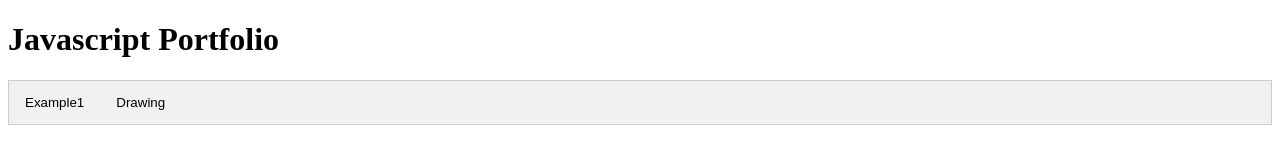
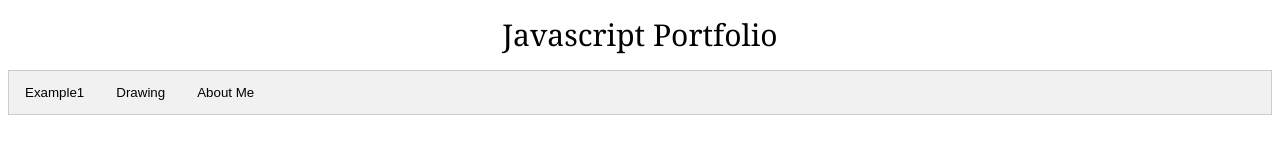
Before and after one commit to eliasmoore/Javascript-Portfolio, a plain HTML site: page index.html in a window 1280 px wide. Drawn offline with Linux system fonts and the light colour scheme.

Commit message:
Fixed title, added about me

```diff
--- a/index.css
+++ b/index.css
@@ -1,6 +1,12 @@
 #title
 {
-
+    font-family: Georgia, Times, "Times New Roman", serif;
+    font-size: 30px;
+	font-style: normal;
+	font-variant: normal;
+	font-weight: 500;
+	line-height: 30px;
+    text-align: center;
 }
 
 /* Style the tab */
--- a/index.html
+++ b/index.html
@@ -14,6 +14,7 @@
     <div class="tab">
   <button class="tablinks" onclick="openProgram(event, 'Example1')">Example1</button>
   <button class="tablinks" onclick="openProgram(event, 'Drawing')">Drawing</button>
+  <button class="tablinks" onclick="openProgram(event, 'AboutMe')">About Me</button>
 </div>
 
 <div id="Example1" class="tabcontent">
@@ -24,6 +25,10 @@
   <embed src="drawing.html">
 </div>
 
+<div id="AboutMe" class="tabcontent">
+  <embed src="aboutme.html">
+</div>
+
     <script src="index.js"></script>
   </body>
 </html>
```
Also changed, not shown: aboutme.html (added, +11 -0 lines), aboutme.css (added).
